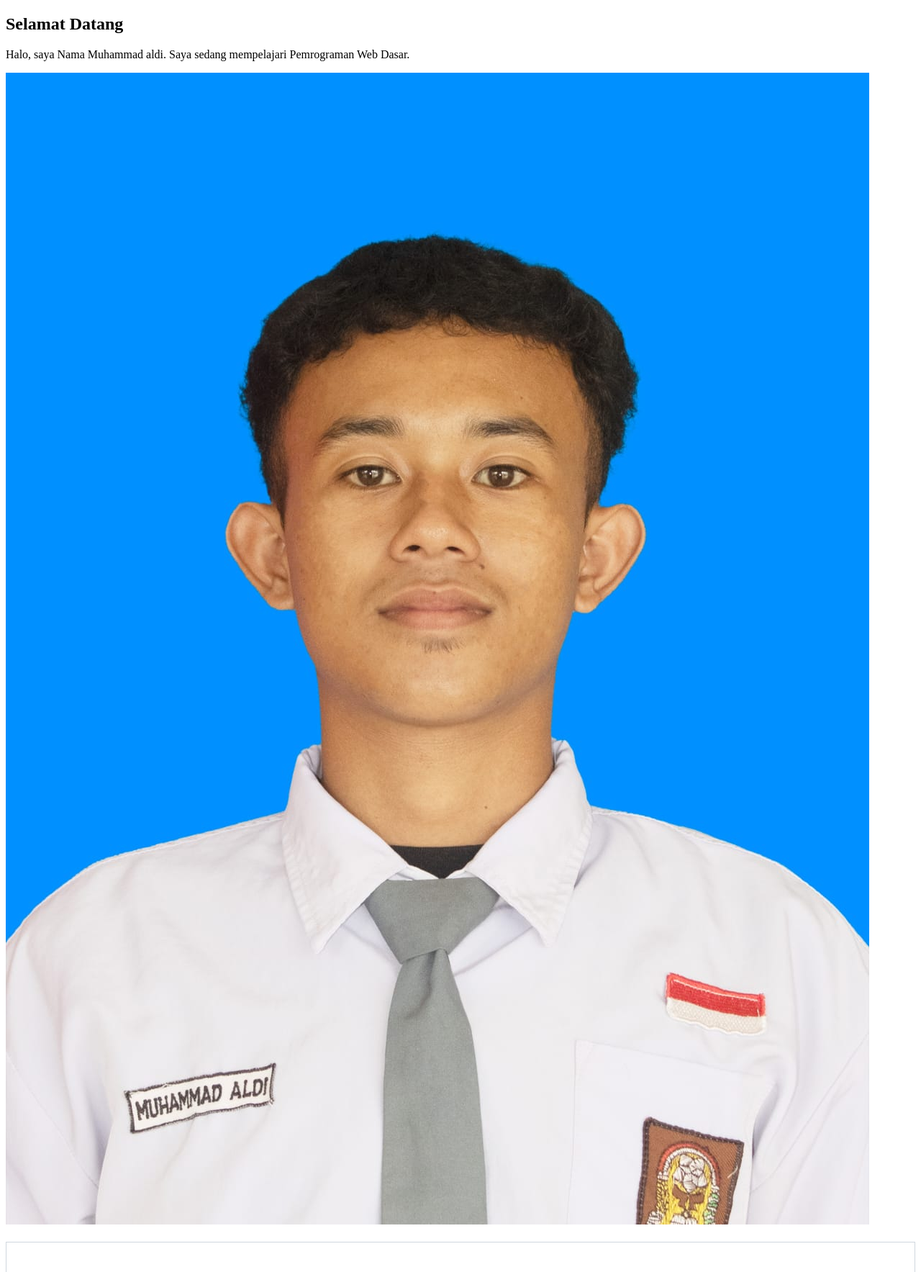
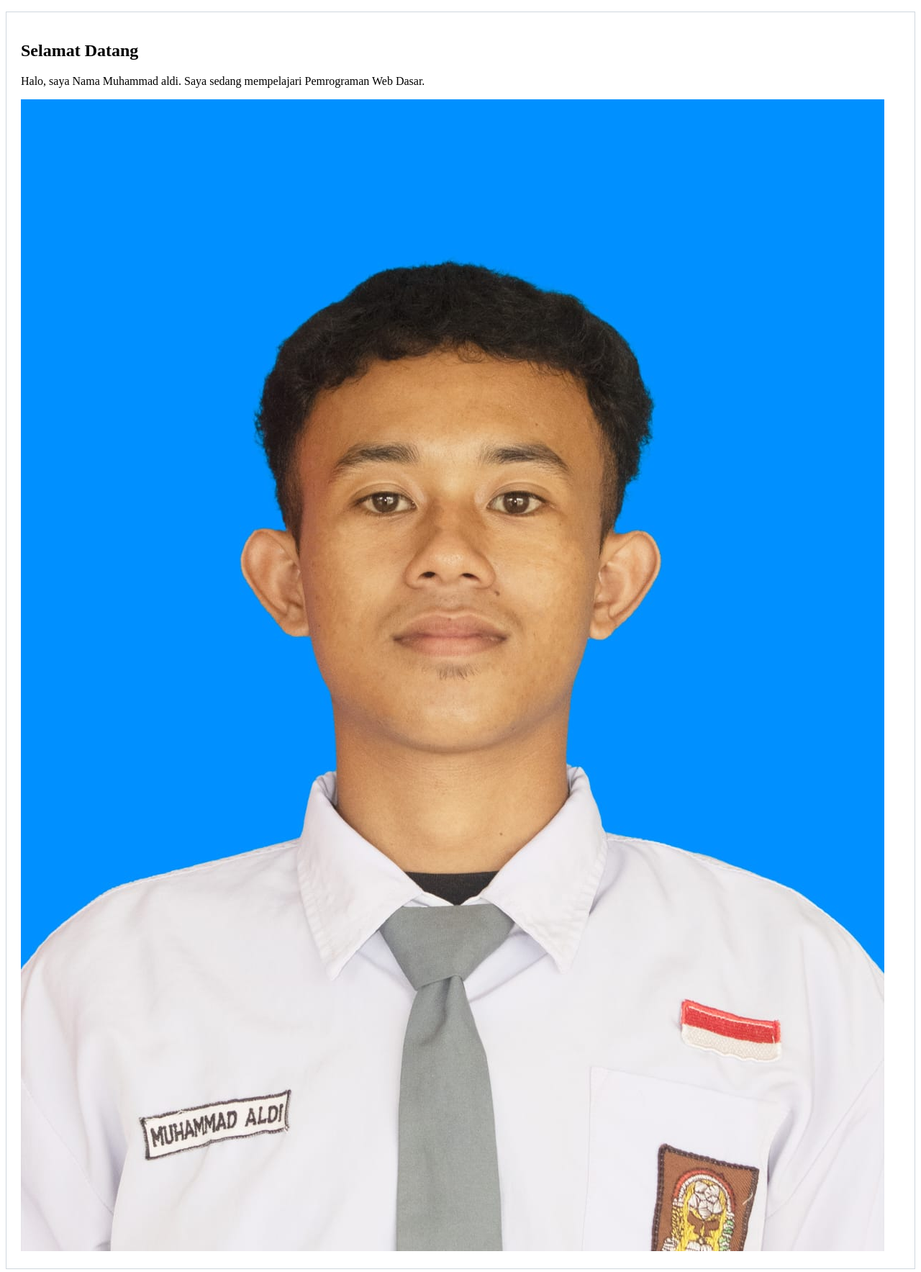
Before and after one commit to 2611500020-dion/2611500020-PWD-ti1j-2627, a PHP site: page /pertemuan-04/index.html in a window 1280 px wide. Shown: the part 134-1901 px from the top of the page at 72% size. Run offline with PHP 8.4, Linux system fonts and the light colour scheme.

Commit message:
terapkan box model pada p4

```diff
--- a/pertemuan-04/style.css
+++ b/pertemuan-04/style.css
@@ -1,3 +1,14 @@
+{
+box-sizing: border-box;
+}
+
+#home {
+background-color: #ffffff;
+border: 1px solid #d0d7de;
+padding: 20px;
+margin: 0;
+}
+
 #about {
 background-color: #ffffff;
 border: 1px solid #d0d7de;
@@ -5,12 +16,14 @@ padding: 20px;
 margin: 20px 0;
 font-family: Arial, sans-serif;
 }
+
 #about h2 {
 color: #003366;
 border-bottom: 2px solid #003366;
 padding-bottom: 6px;
 margin-bottom: 16px;
 }
+
 #about h3 {
 color: #1f4e78;
 margin-bottom: 6px;
```
